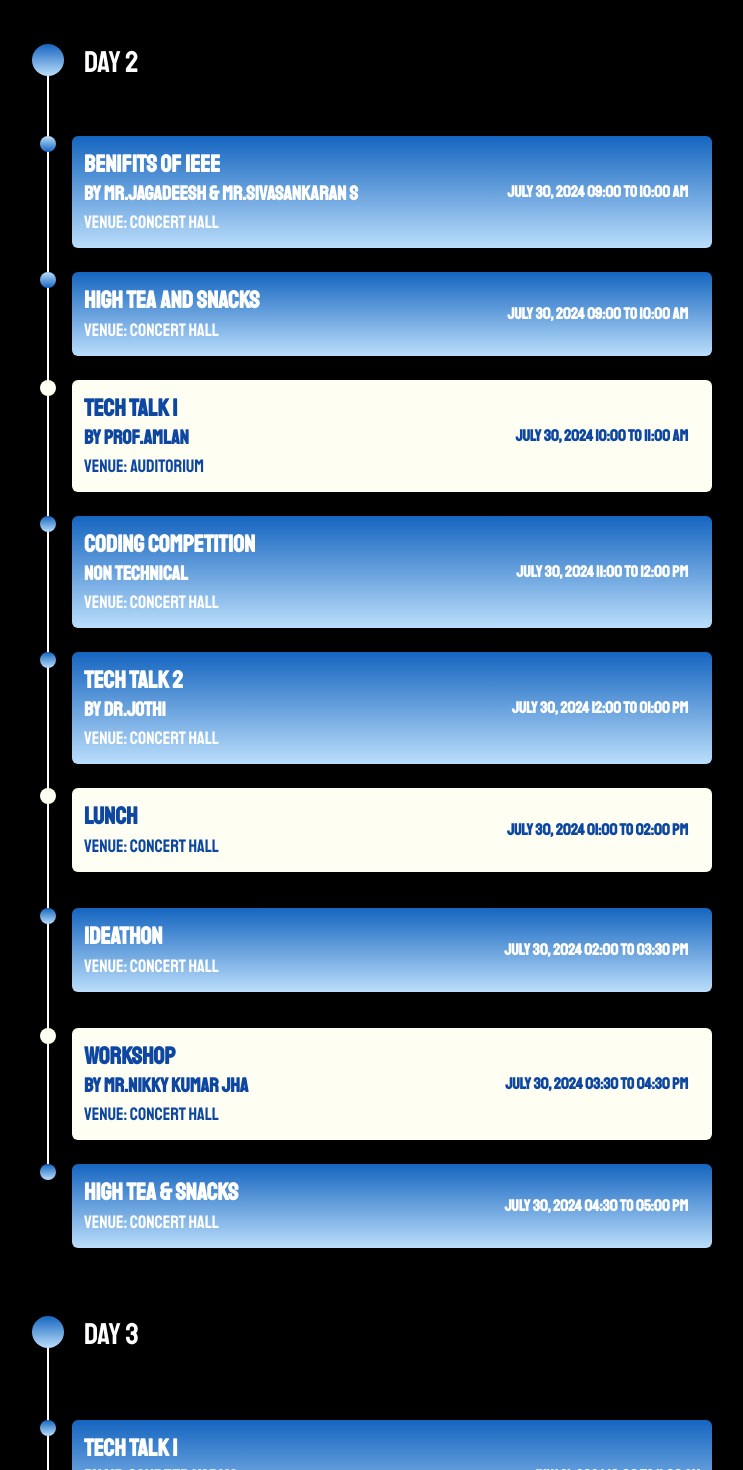
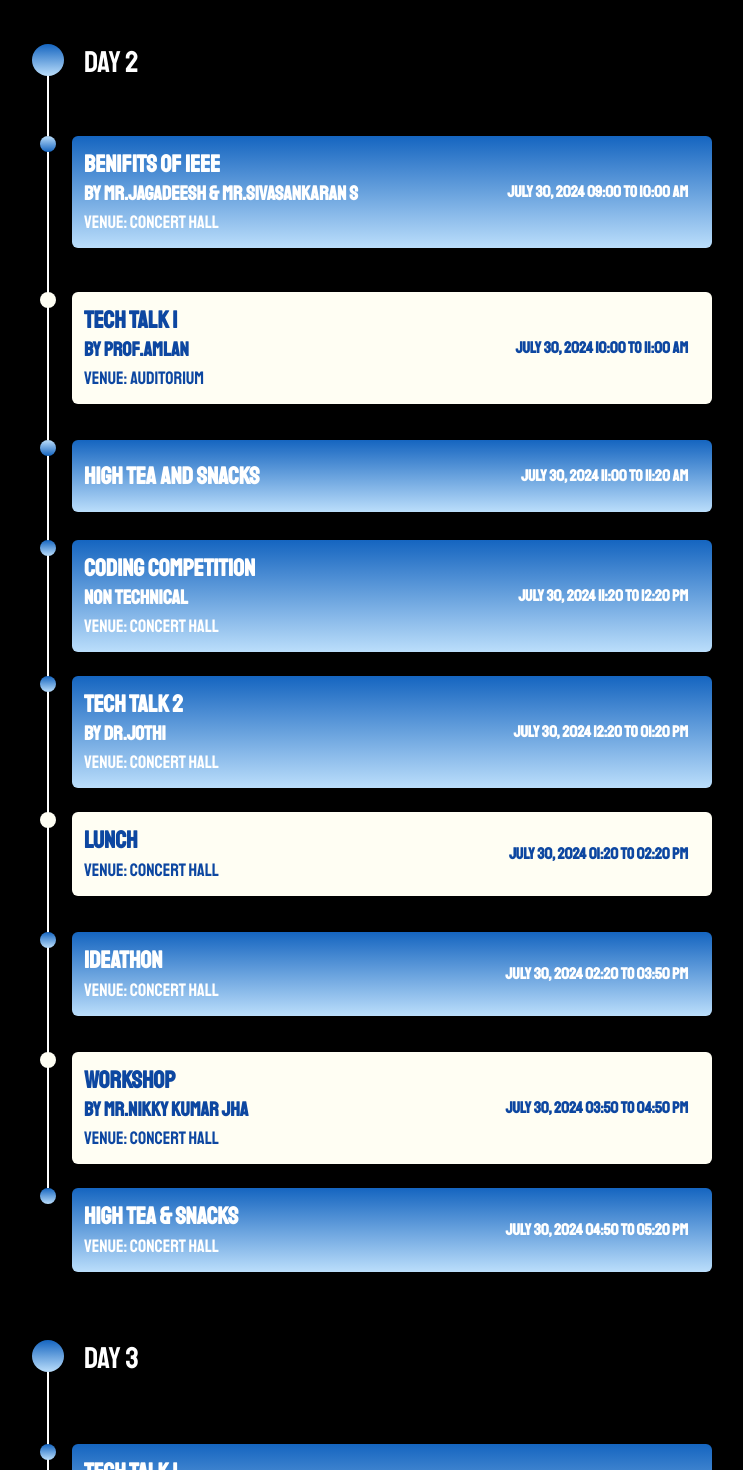
Before and after one commit to appleshakey/CSIS2024, a Next.js app: page /schedule in a window 1280 px wide. Shown: the part 1620-3090 px from the top of the page, without its empty margins (268-1011 px from the left). Built offline with nearby package versions, Linux system fonts and the light colour scheme.

Commit message:
schedule corrected

```diff
--- a/src/app/schedule/page.js
+++ b/src/app/schedule/page.js
@@ -386,12 +386,40 @@ export default function Schedule() {
                   </div>
                 </div>
               </div>
-              <div className="h-[17vh] flex flex-col relative top-3">
-                <div className="w-[4vh] flex justify-center">
-                  <div className="border-l-2 border-white h-[17vh] -z-10"></div>
+              <div className="h-[18vh] flex flex-col relative top-6">
+                <div className="w-[4vh] flex justify-center">
+                  <div className="border-l-2 border-white h-[18vh]"></div>
                 </div>
                 <div>
                   <div className={"flex gap-2 " + font}>
+                    <div className="w-[4vh] flex justify-center">
+                      <div className="rounded-full w-[2vh] h-[2vh] bg-gradient-to-t from-[#fffef3] to-[#fffef3] absolute z-10"></div>
+                    </div>
+                    <div className="flex justify-between w-[50vw] bg-gradient-to-t from-[#fffef3] to-[#fffef3] p-3 rounded-md">
+                      <div className="flex flex-col justify-center  text-[#0D47A1]">
+                        <div className="text-2xl font-semibold">
+                          <h1>Tech Talk 1</h1>
+                        </div>
+                        <div className="text-xl font-semibold">
+                          <h1>By Prof.Amlan</h1>
+                        </div>
+                        <div className="text-lg">
+                          <p>Venue: Auditorium</p>
+                        </div>
+                      </div>
+                      <div className="flex items-center font-semibold  text-[#0D47A1] p-3">
+                        July 30, 2024 10:00 to 11:00 AM
+                      </div>
+                    </div>
+                  </div>
+                </div>
+              </div>
+              <div className="h-[20vh] flex flex-col relative top-3">
+                <div className="w-[4vh] flex justify-center">
+                  <div className="border-l-2 border-white h-[20vh] -z-10"></div>
+                </div>
+                <div>
+                  <div className= {"flex gap-2 " + font}>
                     <div className="w-[4vh] flex justify-center z-10">
                       <div className="rounded-full w-[2vh] h-[2vh] bg-gradient-to-t from-[#1565C0] to-[#BBDEFB] absolute"></div>
                     </div>
@@ -400,48 +428,17 @@ export default function Schedule() {
                         <div className="text-2xl font-semibold">
                           <h1>High tea and snacks</h1>
                         </div>
-                        <div className="text-lg">
-                          <p>Venue: Concert Hall</p>
-                        </div>
                       </div>
                       <div className="flex items-center font-semibold  text-white  p-3">
-                        July 30, 2024 09:00 to 10:00 AM
-                      </div>
-                    </div>
-                  </div>
-                </div>
-              </div>
-              <div className="h-[12vh] flex flex-col relative top-6">
-                <div className="w-[4vh] flex justify-center">
-                  <div className="border-l-2 border-white h-[12vh]"></div>
-                </div>
-                <div>
-                  <div className={"flex gap-2 " + font}>
-                    <div className="w-[4vh] flex justify-center">
-                      <div className="rounded-full w-[2vh] h-[2vh] bg-gradient-to-t from-[#fffef3] to-[#fffef3] absolute z-10"></div>
-                    </div>
-                    <div className="flex justify-between w-[50vw] bg-gradient-to-t from-[#fffef3] to-[#fffef3] p-3 rounded-md">
-                      <div className="flex flex-col justify-center  text-[#0D47A1]">
-                        <div className="text-2xl font-semibold">
-                          <h1>Tech Talk 1</h1>
-                        </div>
-                        <div className="text-xl font-semibold">
-                          <h1>By Prof.Amlan</h1>
-                        </div>
-                        <div className="text-lg">
-                          <p>Venue: Auditorium</p>
-                        </div>
-                      </div>
-                      <div className="flex items-center font-semibold  text-[#0D47A1] p-3">
-                        July 30, 2024 10:00 to 11:00 AM
-                      </div>
-                    </div>
-                  </div>
-                </div>
-              </div>
-              <div className="h-[17vh] flex flex-col relative top-6">
-                <div className="w-[4vh] flex justify-center">
-                  <div className="border-l-2 border-white h-[17vh]"></div>
+                        July 30, 2024 11:00 to 11:20 AM
+                      </div>
+                    </div>
+                  </div>
+                </div>
+              </div>
+              <div className="h-[11vh] flex flex-col relative top-6">
+                <div className="w-[4vh] flex justify-center">
+                  <div className="border-l-2 border-white h-[11vh]"></div>
                 </div>
                 <div>
                   <div className="flex gap-2">
@@ -466,7 +463,7 @@ export default function Schedule() {
                           font
                         }
                       >
-                        July 30, 2024 11:00 to 12:00 PM
+                        July 30, 2024 11:20 to 12:20 PM
                       </div>
                     </div>
                   </div>
@@ -499,7 +496,7 @@ export default function Schedule() {
                           font
                         }
                       >
-                        July 30, 2024 12:00 to 01:00 PM
+                        July 30, 2024 12:20 to 01:20 PM
                       </div>
                     </div>
                   </div>
@@ -533,7 +530,7 @@ export default function Schedule() {
                           font
                         }
                       >
-                        July 30, 2024 01:00 to 02:00 PM
+                        July 30, 2024 01:20 to 02:20 PM
                       </div>
                     </div>
                   </div>
@@ -563,7 +560,7 @@ export default function Schedule() {
                           font
                         }
                       >
-                        July 30, 2024 02:00 to 03:30 PM
+                        July 30, 2024 02:20 to 03:50 PM
                       </div>
                     </div>
                   </div>
@@ -600,7 +597,7 @@ export default function Schedule() {
                           font
                         }
                       >
-                        July 30, 2024 03:30 to 04:30 PM
+                        July 30, 2024 03:50 to 04:50 PM
                       </div>
                     </div>
                   </div>
@@ -630,7 +627,7 @@ export default function Schedule() {
                           font
                         }
                       >
-                        July 30, 2024 04:30 to 05:00 PM
+                        July 30, 2024 04:50 to 05:20 PM
                       </div>
                     </div>
                   </div>
@@ -839,10 +836,6 @@ export default function Schedule() {
                         <div className="text-2xl font-semibold">
                           <h1>Tea and snacks</h1>
                         </div>
-
-                        <div className="text-lg">
-                          <p>Venue: Concert Hall</p>
-                        </div>
                       </div>
                       <div
                         className={
@@ -850,7 +843,7 @@ export default function Schedule() {
                           font
                         }
                       >
-                        July 31, 2024 01:00 to 04:00 PM
+                        July 31, 2024 04:00 to 04:30 PM
                       </div>
                     </div>
                   </div>
@@ -861,7 +854,7 @@ export default function Schedule() {
         </div>
       ) : (
         <div className="text-white font-staat py-32 px-6 flex flex-col gap-44 -z-50">
-          <div className="flex flex-col ">
+          <div className="flex flex-col">
             <div className="flex gap-5 absolute">
               <div className="rounded-full bg-gradient-to-b from-[#1565C0] to-[#BBDEFB] h-[4vh] w-[4vh] z-10"></div>
               <div className={"text-3xl " + font}>
@@ -1235,9 +1228,37 @@ export default function Schedule() {
                 </div>
               </div>
             </div>
-            <div className="h-[17vh] flex flex-col relative top-3">
-              <div className="w-[4vh] flex justify-center">
-                <div className="border-l-2 border-white h-[17vh] -z-10"></div>
+            <div className="h-[17vh] flex flex-col relative top-6">
+              <div className="w-[4vh] flex justify-center">
+                <div className="border-l-2 border-white h-[17vh]"></div>
+              </div>
+              <div>
+                <div className="flex gap-2 ">
+                  <div className="w-[4vh] flex justify-center">
+                    <div className="rounded-full w-[2vh] h-[2vh] bg-gradient-to-t from-[#fffef3] to-[#fffef3] absolute z-10"></div>
+                  </div>
+                  <div className="flex justify-between w-[75vw] bg-gradient-to-t from-[#fffef3] to-[#fffef3] p-3 rounded-md">
+                    <div className="flex flex-col justify-center  text-[#0D47A1]">
+                      <div className="text-xl font-bold ">
+                        <h1>Tech Talk 1</h1>
+                      </div>
+                      <div className="text-sm font-semibold">
+                        <h1>By Prof.Amlan</h1>
+                      </div>
+                      <div className="text-lg">
+                        <p>Venue: Auditorium</p>
+                      </div>
+                    </div>
+                    <div className="flex items-center font-semibold  text-[#0D47A1] p-3">
+                      July 30, 2024 10:00 to 11:00 AM
+                    </div>
+                  </div>
+                </div>
+              </div>
+            </div>
+            <div className="h-[20vh] flex flex-col relative top-3">
+              <div className="w-[4vh] flex justify-center">
+                <div className="border-l-2 border-white h-[20vh] -z-10"></div>
               </div>
               <div>
                 <div className="flex gap-2">
@@ -1249,48 +1270,17 @@ export default function Schedule() {
                       <div className="text-xl font-bold">
                         <h1>High tea and snacks</h1>
                       </div>
-                      <div className="text-lg">
-                        <p>Venue: Auditorium</p>
-                      </div>
                     </div>
                     <div className="flex items-center text-white p-3 ">
-                      July 30, 2024 09:00 to 10:00 AM
-                    </div>
-                  </div>
-                </div>
-              </div>
-            </div>
-            <div className="h-[17vh] flex flex-col relative top-6">
-              <div className="w-[4vh] flex justify-center">
-                <div className="border-l-2 border-white h-[17vh]"></div>
-              </div>
-              <div>
-                <div className="flex gap-2 ">
-                  <div className="w-[4vh] flex justify-center">
-                    <div className="rounded-full w-[2vh] h-[2vh] bg-gradient-to-t from-[#fffef3] to-[#fffef3] absolute z-10"></div>
-                  </div>
-                  <div className="flex justify-between w-[75vw] bg-gradient-to-t from-[#fffef3] to-[#fffef3] p-3 rounded-md">
-                    <div className="flex flex-col justify-center  text-[#0D47A1]">
-                      <div className="text-xl font-bold ">
-                        <h1>Tech Talk 1</h1>
-                      </div>
-                      <div className="text-sm font-semibold">
-                        <h1>By Prof.Amlan</h1>
-                      </div>
-                      <div className="text-lg">
-                        <p>Venue: Auditorium</p>
-                      </div>
-                    </div>
-                    <div className="flex items-center font-semibold  text-[#0D47A1] p-3">
-                      July 30, 2024 10:00 to 11:00 AM
-                    </div>
-                  </div>
-                </div>
-              </div>
-            </div>
-            <div className="h-[17vh] flex flex-col relative top-6">
-              <div className="w-[4vh] flex justify-center">
-                <div className="border-l-2 border-white h-[17vh]"></div>
+                      July 30, 2024 11:00 to 11:20 AM
+                    </div>
+                  </div>
+                </div>
+              </div>
+            </div>
+            <div className="h-[15vh] flex flex-col relative top-6">
+              <div className="w-[4vh] flex justify-center">
+                <div className="border-l-2 border-white h-[15vh]"></div>
               </div>
               <div>
                 <div className="flex gap-2">
@@ -1310,7 +1300,7 @@ export default function Schedule() {
                       </div>
                     </div>
                     <div className="flex items-center font-semibold text-white p-3 ">
-                      July 30, 2024 11:00 to 12:00 PM
+                      July 30, 2024 11:20 to 12:20 PM
                     </div>
                   </div>
                 </div>
@@ -1338,15 +1328,15 @@ export default function Schedule() {
                       </div>
                     </div>
                     <div className="flex items-center font-semibold text-white p-3 ">
-                      July 30, 2024 12:00 to 01:00 PM
-                    </div>
-                  </div>
-                </div>
-              </div>
-            </div>
-            <div className="h-[21vh] flex flex-col relative top-6">
-              <div className="w-[4vh] flex justify-center">
-                <div className="border-l-2 border-white h-[21vh]"></div>
+                      July 30, 2024 12:20 to 01:20 PM
+                    </div>
+                  </div>
+                </div>
+              </div>
+            </div>
+            <div className="h-[19vh] flex flex-col relative top-6">
+              <div className="w-[4vh] flex justify-center">
+                <div className="border-l-2 border-white h-[19vh]"></div>
               </div>
               <div>
                 <div className="flex gap-2">
@@ -1363,7 +1353,7 @@ export default function Schedule() {
                       </div>
                     </div>
                     <div className="flex items-center font-semibold text-[#0D47A1] p-3 ">
-                      July 30, 2024 01:00 to 02:00 PM
+                      July 30, 2024 01:20 to 02:20 PM
                     </div>
                   </div>
                 </div>
@@ -1388,7 +1378,7 @@ export default function Schedule() {
                       </div>
                     </div>
                     <div className="flex items-center font-semibold text-white p-3 ">
-                      July 30, 2024 02:00 to 03:30 PM
+                      July 30, 2024 02:20 to 03:50 PM
                     </div>
                   </div>
                 </div>
@@ -1416,7 +1406,7 @@ export default function Schedule() {
                       </div>
                     </div>
                     <div className="flex items-center font-semibold text-[#0D47A1] p-3 ">
-                      July 30, 2024 03:30 to 04:30 PM
+                      July 30, 2024 03:50 to 04:50 PM
                     </div>
                   </div>
                 </div>
@@ -1441,13 +1431,16 @@ export default function Schedule() {
                       </div>
                     </div>
                     <div className="flex items-center font-semibold text-white p-3 ">
-                      July 30, 2024 03:50 to 04:00 PM
-                    </div>
-                  </div>
-                </div>
-              </div>
-            </div>
-            <div className="h-[15vh] flex flex-col relative top-6">
+                      July 30, 2024 4:50 to 5:15 PM
+                    </div>
+                  </div>
+                </div>
+              </div>
+            </div>
+            <div className="h-[7vh]">
+
+            </div>
+            {/* <div className="h-[15vh] flex flex-col relative top-6">
               <div className="w-[4vh] flex justify-center">
                 <div className="border-l-2 border-white h-[15vh]"></div>
               </div>
@@ -1471,7 +1464,7 @@ export default function Schedule() {
                   </div>
                 </div>
               </div>
-            </div>
+            </div> */}
           </div>
 
           <div className="flex flex-col">
@@ -1514,9 +1507,9 @@ export default function Schedule() {
                   </div>
                 </div>
               </div>
-              <div className="h-[17vh] flex flex-col relative top-6">
-                <div className="w-[4vh] flex justify-center">
-                  <div className="border-l-2 border-white h-[17vh]"></div>
+              <div className="h-[23vh] flex flex-col relative top-6">
+                <div className="w-[4vh] flex justify-center">
+                  <div className="border-l-2 border-white h-[23vh]"></div>
                 </div>
                 <div>
                   <div className={"flex gap-2 " + font}>
@@ -1539,9 +1532,9 @@ export default function Schedule() {
                   </div>
                 </div>
               </div>
-              <div className="h-[14vh] flex flex-col relative top-6">
-                <div className="w-[4vh] flex justify-center">
-                  <div className="border-l-2 border-white h-[14vh]"></div>
+              <div className="h-[20vh] flex flex-col relative top-6">
+                <div className="w-[4vh] flex justify-center">
+                  <div className="border-l-2 border-white h-[20vh]"></div>
                 </div>
                 <div>
                   <div className="flex gap-2">
@@ -1572,9 +1565,9 @@ export default function Schedule() {
                   </div>
                 </div>
               </div>
-              <div className="h-[17vh] flex flex-col relative top-6">
-                <div className="w-[4vh] flex justify-center">
-                  <div className="border-l-2 border-white h-[17vh]"></div>
+              <div className="h-[23vh] flex flex-col relative top-6">
+                <div className="w-[4vh] flex justify-center">
+                  <div className="border-l-2 border-white h-[23vh]"></div>
                 </div>
                 <div>
                   <div className={"flex gap-2 " + font}>
@@ -1597,9 +1590,9 @@ export default function Schedule() {
                   </div>
                 </div>
               </div>
-              <div className="h-[15vh] flex flex-col relative top-6">
-                <div className="w-[4vh] flex justify-center">
-                  <div className="border-l-2 border-white h-[15vh]"></div>
+              <div className="h-[16vh] flex flex-col relative top-6">
+                <div className="w-[4vh] flex justify-center">
+                  <div className="border-l-2 border-white h-[16vh]"></div>
                 </div>
                 <div>
                   <div className="flex gap-2">
@@ -1622,15 +1615,15 @@ export default function Schedule() {
                           font
                         }
                       >
-                        July 31, 2024 01:00 to 04:00 PM
-                      </div>
-                    </div>
-                  </div>
-                </div>
-              </div>
-              <div className="h-[15vh] flex flex-col relative top-6">
-                <div className="w-[4vh] flex justify-center">
-                  <div className="border-l-2 border-white h-[15vh]"></div>
+                        July 31, 2024 04:00 to 04:30 PM
+                      </div>
+                    </div>
+                  </div>
+                </div>
+              </div>
+              <div className="h-[16vh] flex flex-col relative top-6">
+                <div className="w-[4vh] flex justify-center">
+                  <div className="border-l-2 border-white h-[16svh]"></div>
                 </div>
                 <div>
                   <div className="flex gap-2">
@@ -1641,10 +1634,6 @@ export default function Schedule() {
                       <div className={"flex flex-col justify-center " + font}>
                         <div className="text-2xl font-semibold">
                           <h1>Tea and snacks</h1>
-                        </div>
-
-                        <div className="text-lg">
-                          <p>Venue: Concert Hall</p>
                         </div>
                       </div>
                       <div
```
